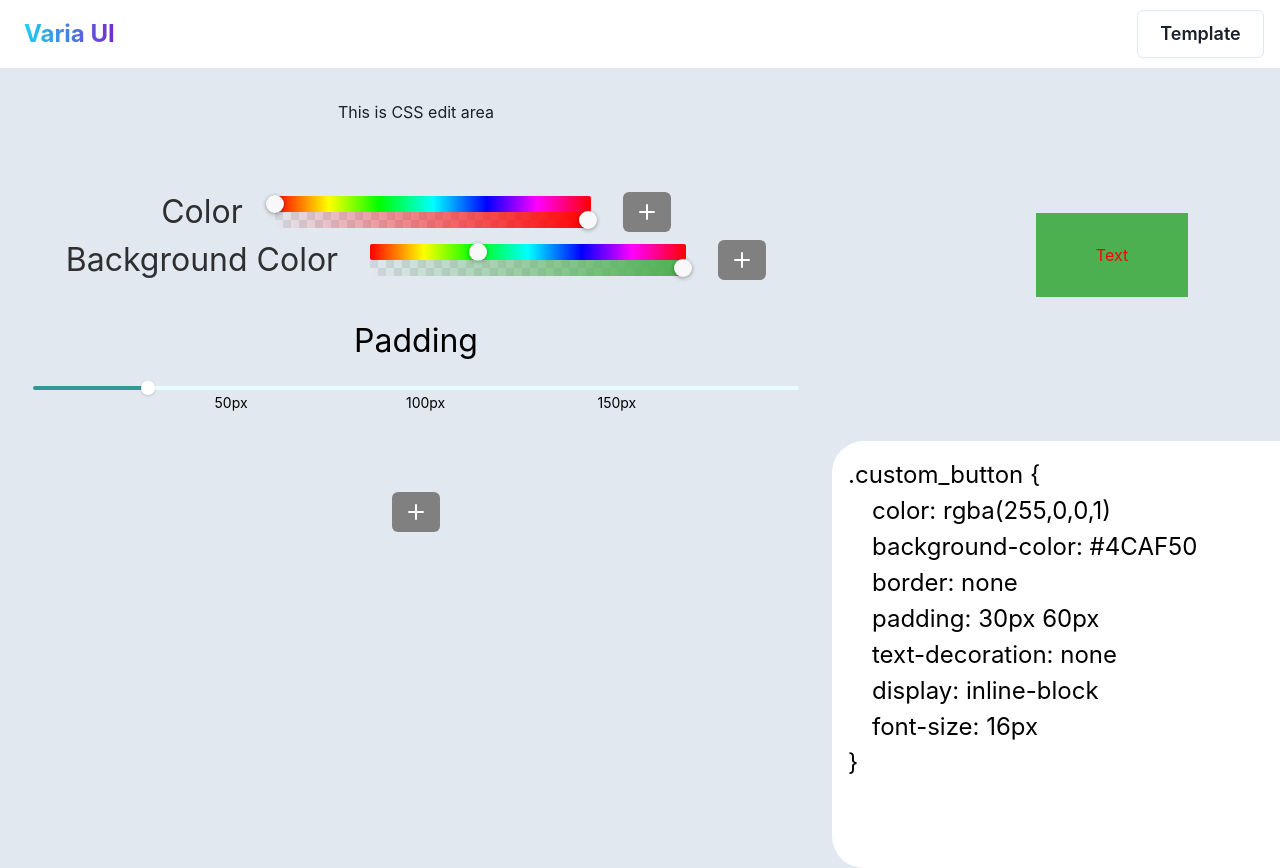
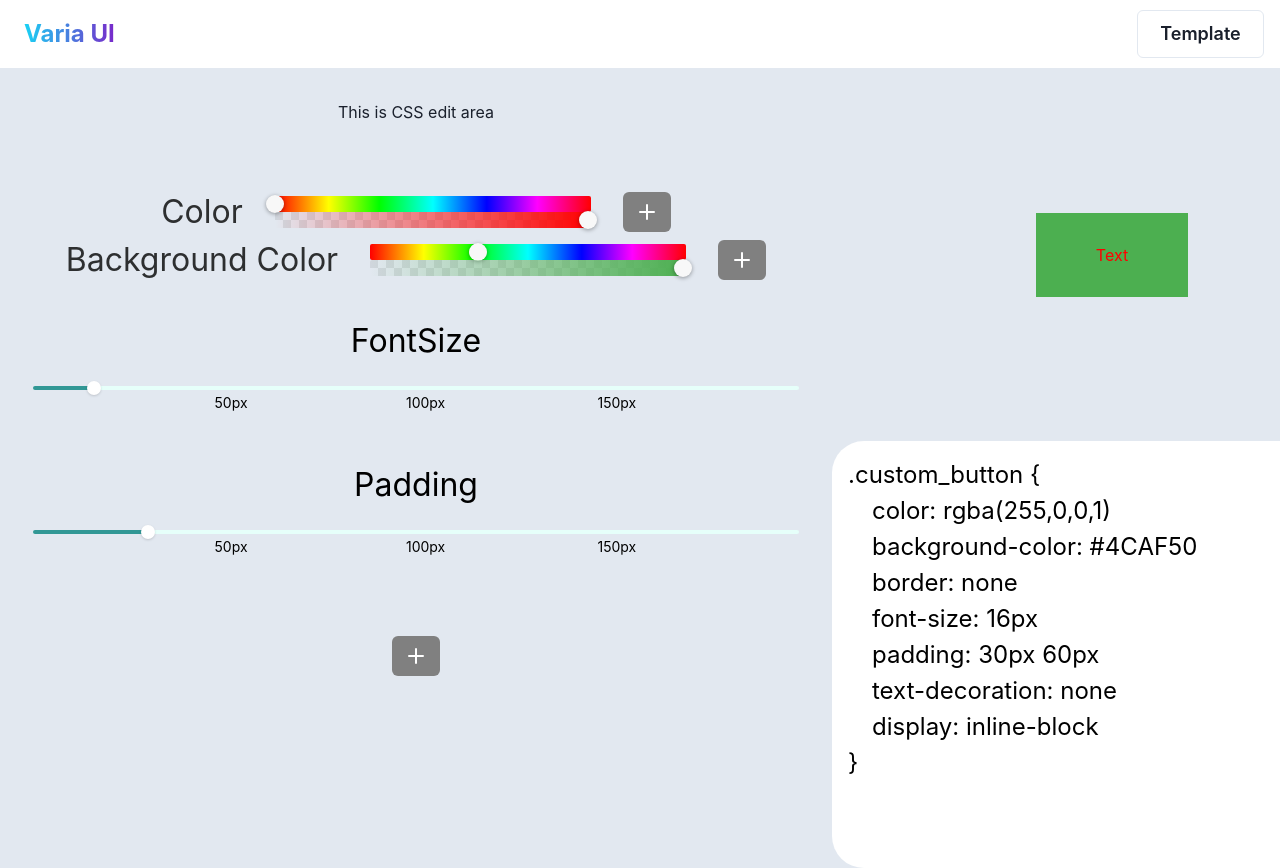
Before and after one commit to Shiba-github/css-button-generator, a React app: page /editor in a window 1280 px wide. Shown: the top 868 px of the page. Built offline with nearby package versions, Linux system fonts and the light colour scheme.

Commit message:
add: フォントサイズをスライダーで変更できるようコンポーネントを追加

```diff
--- a/src/components/buttonView/buttonViewSlice.ts
+++ b/src/components/buttonView/buttonViewSlice.ts
@@ -82,6 +82,7 @@ export const color = (state: getStateType) => state.buttonView.color
 export const backgroundColor = (state: getStateType) => state.buttonView.backgroundColor
 export const border = (state: getStateType) => state.buttonView.border
 export const padding = (state: getStateType) => state.buttonView.padding
+export const fontSize = (state: getStateType) => state.buttonView.fontSize
 export const textDecoration = (state: getStateType) => state.buttonView.textDecoration
 export const display = (state: getStateType) => state.buttonView.display
 export const borderColor = (state: getStateType) => state.buttonView.borderColor
--- a/src/components/codeArea/cssRenderingArea/CssRenderingArea.tsx
+++ b/src/components/codeArea/cssRenderingArea/CssRenderingArea.tsx
@@ -6,10 +6,10 @@ export const CssRenderingArea = () => {
     const color = useAppSelector((state) => state.buttonView.color)
     const backgroundColor = useAppSelector((state) => state.buttonView.backgroundColor)
     const border = useAppSelector((state) => state.buttonView.border)
+    const fontSize = useAppSelector((state) => state.buttonView.fontSize)
     const padding = useAppSelector((state) => state.buttonView.padding)
     const textDecoration = useAppSelector((state) => state.buttonView.textDecoration)
     const display = useAppSelector((state) => state.buttonView.display)
-    const fontSize = useAppSelector((state) => state.buttonView.fontSize)
     const borderColor = useAppSelector((state) => state.buttonView.borderColor)
     const isDisplayBorderColor = useAppSelector((state) => state.cssCustomArea.displayBorderColor)
     const borderStyle = useAppSelector((state) => state.buttonView.borderStyle)
@@ -22,10 +22,10 @@ export const CssRenderingArea = () => {
             <Text>&emsp;color: {color}</Text>
             <Text>&emsp;background-color: {backgroundColor}</Text>
             <Text>&emsp;border: {border}</Text>
+            <Text>&emsp;font-size: {fontSize}</Text>
             <Text>&emsp;padding: {padding}</Text>
             <Text>&emsp;text-decoration: {textDecoration}</Text>
             <Text>&emsp;display: {display}</Text>
-            <Text>&emsp;font-size: {fontSize}</Text>
             {isDisplayBorderColor ? <Text>&emsp;border-color: {borderColor}</Text> : ''}
             {isDisplayBorderStyle ? <Text>&emsp;border-style: {borderStyle}</Text> : ''}
             {isDisplayBorderRadius ? <Text>&emsp;border-radius: {borderRadius}</Text> : ''}
--- a/src/components/cssEditArea/CssEditArea.tsx
+++ b/src/components/cssEditArea/CssEditArea.tsx
@@ -3,6 +3,7 @@ import { Box, Button, Flex, Text } from '@chakra-ui/react'
 import { AddIcon } from '@chakra-ui/icons'
 import { BackgroundColor } from './backgroundColor/BackgroundColor'
 import { ChangeColor } from './changeColor/ChangeColor'
+import { FontSize } from './fontSize/FontSize'
 import { Padding } from './padding/Padding'
 import { useAppDispatch, useAppSelector } from '../../hooks'
 import { setIsOpen } from '../cssCustomArea/cssCustomAreaSlice'
@@ -24,6 +25,7 @@ export const CssEditArea = () => {
             </Text>
             <ChangeColor />
             <BackgroundColor />
+            <FontSize />
             <Padding />
             <EditBorderColor />
             <EditBorderStyle />
--- /dev/null
+++ b/src/components/cssEditArea/fontSize/FontSize.tsx
@@ -0,0 +1,56 @@
+import React, { useState } from 'react'
+import { Slider, SliderTrack, SliderFilledTrack, SliderThumb, SliderMark, Tooltip, Flex, Text } from '@chakra-ui/react'
+import { useAppDispatch, useAppSelector } from '../../../hooks'
+import { setFontSize } from '../../buttonView/buttonViewSlice'
+
+export const FontSize = () => {
+    const dispatch = useAppDispatch()
+    const fontSize = useAppSelector((state) => state.buttonView.fontSize)
+    const [showTooltip, setShowTooltip] = useState(false)
+    const onChangeValue = (v: number) => {
+        dispatch(setFontSize(v.toString() + 'px'))
+    }
+    return (
+        <Flex
+            flexDirection={'column'}
+            alignItems={'center'}
+            margin={'1rem'}
+            padding={'1rem'}
+            width={'50rem'}
+            border={'1px'}
+            borderRadius={'1rem'}
+            borderColor={'gray.200'}
+        >
+            <Text color={'black'} marginBottom={'1rem'} fontSize={'2rem'}>
+                FontSize
+            </Text>
+            <Slider
+                id="slider"
+                defaultValue={25}
+                value={parseInt(fontSize.replace('px', ''))}
+                min={0}
+                max={200}
+                colorScheme="teal"
+                onChange={(v) => onChangeValue(v)}
+                onMouseEnter={() => setShowTooltip(true)}
+                onMouseLeave={() => setShowTooltip(false)}
+            >
+                <SliderMark color={'black'} value={50} mt="1" ml="-2.5" fontSize="sm">
+                    50px
+                </SliderMark>
+                <SliderMark color={'black'} value={100} mt="1" ml="-2.5" fontSize="sm">
+                    100px
+                </SliderMark>
+                <SliderMark color={'black'} value={150} mt="1" ml="-2.5" fontSize="sm">
+                    150px
+                </SliderMark>
+                <SliderTrack bg={'teal.50'}>
+                    <SliderFilledTrack />
+                </SliderTrack>
+                <Tooltip hasArrow bg="teal.500" color="white" placement="top" isOpen={showTooltip} label={`${fontSize}`}>
+                    <SliderThumb />
+                </Tooltip>
+            </Slider>
+        </Flex>
+    )
+}
```
